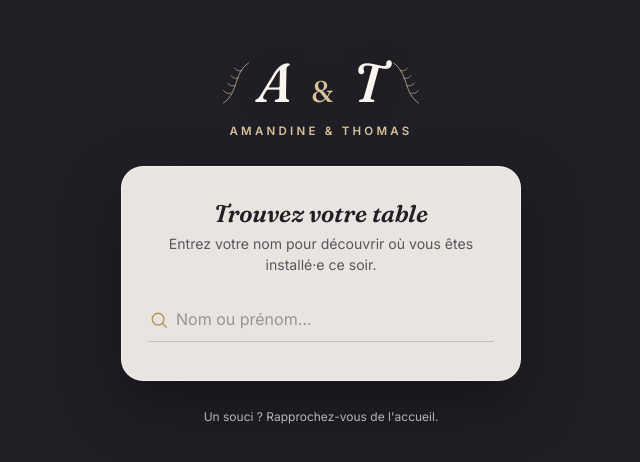
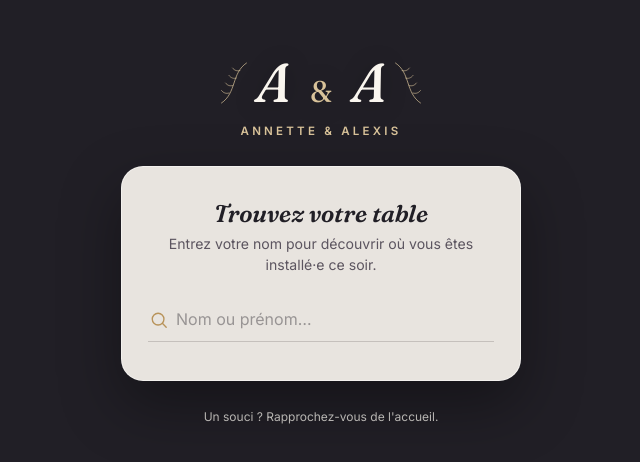
Before and after one commit to Fr16ky/Mariage-A-A, a plain HTML site: page index.html in a window 1280 px wide. Shown: the part 160-622 px from the top of the page, without its empty margins (319-959 px from the left). Drawn offline with Linux system fonts and the light colour scheme; no server answers.

Commit message:
Update names in index.html monogram and eyebrow

```diff
--- a/index.html
+++ b/index.html
@@ -38,7 +38,7 @@
       <div class="monogram">
         <span class="monogram-letter">A</span>
         <span class="monogram-amp">&amp;</span>
-        <span class="monogram-letter">T</span>
+        <span class="monogram-letter">A</span>
       </div>
 
       <svg class="sprig sprig-right" viewBox="0 0 60 90" fill="none">
@@ -50,7 +50,7 @@
       </svg>
     </div>
 
-    <p class="eyebrow">Amandine &amp; Thomas</p>
+    <p class="eyebrow">Annette &amp; Alexis</p>
   </header>
 
   <section class="card" id="card">
```
